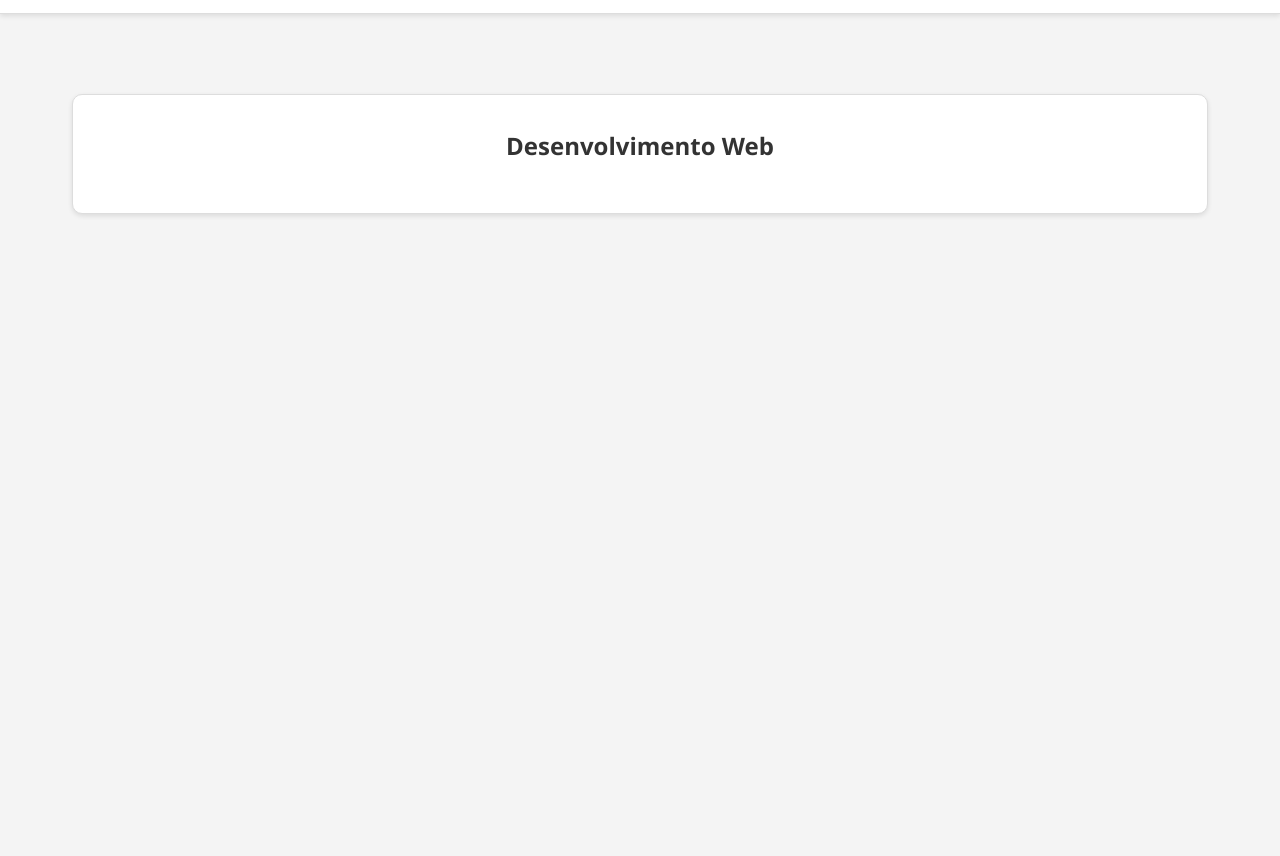
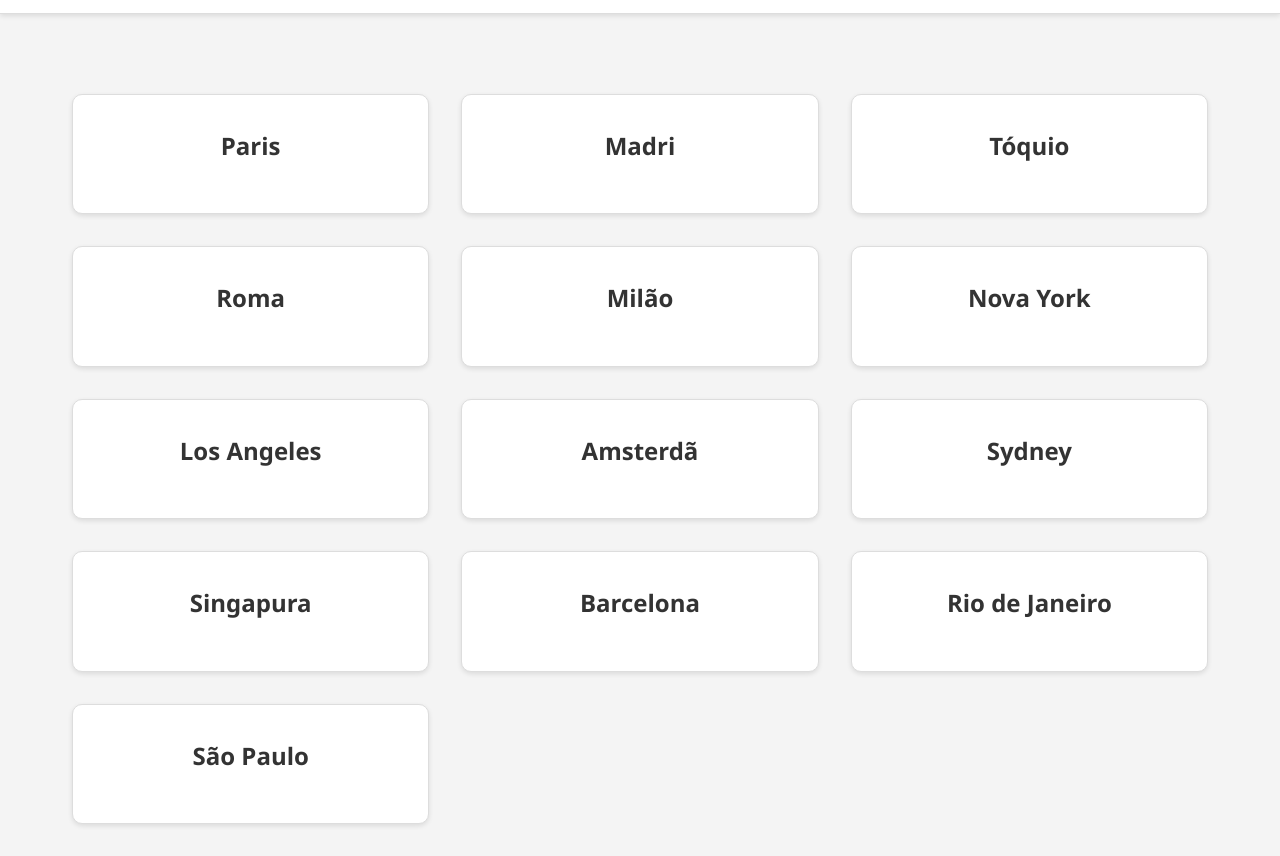
Before and after one commit to eduarda121212/TripMind, a plain HTML site: page index.html in a window 1280 px wide. Shown: the part 65-921 px from the top of the page. Before the commit the page ends 800 px from the top, so only its background shows below. Drawn offline with Linux system fonts and the light colour scheme.

Commit message:
arquivo js

```diff
--- a/index.html
+++ b/index.html
@@ -19,12 +19,59 @@
 </header>
 
 <main>
-
   <!-- Cards Section -->
   <section class="cards-section">
       <div class="cards-grid">
           <article class="card">
-              <h3>Desenvolvimento Web</h3>
+              <h3>Paris</h3>
+          </article>
+
+          <article class="card">
+              <h3>Madri</h3>
+          </article>
+
+          <article class="card">
+              <h3>Tóquio</h3>
+          </article>
+
+          <article class="card">
+              <h3>Roma</h3>
+          </article>
+
+          <article class="card">
+              <h3>Milão</h3>
+          </article>
+
+          <article class="card">
+              <h3>Nova York</h3>
+          </article>
+
+          <article class="card">
+              <h3>Los Angeles</h3>
+          </article>
+
+          <article class="card">
+              <h3>Amsterdã</h3>
+          </article>
+
+          <article class="card">
+              <h3>Sydney</h3>
+          </article>
+
+          <article class="card">
+              <h3>Singapura</h3>
+          </article>
+
+          <article class="card">
+              <h3>Barcelona</h3>
+          </article>
+
+          <article class="card">
+              <h3>Rio de Janeiro</h3>
+          </article>
+
+          <article class="card">
+              <h3>São Paulo</h3>
           </article>
       </div>
   </section>
--- a/script.js
+++ b/script.js
@@ -0,0 +1,11 @@
+//Adicione efeitos de interação com cartas
+
+document.querySelectorAll('.card').forEach(card => {
+card.addEventListener('mouseenter', function() {
+    this.style.transform = 'translateY(-5px)';
+});
+
+card.addEventListener('mouseleave', function() {
+    this.style.transform = 'translateY(0)';
+});
+});
```
